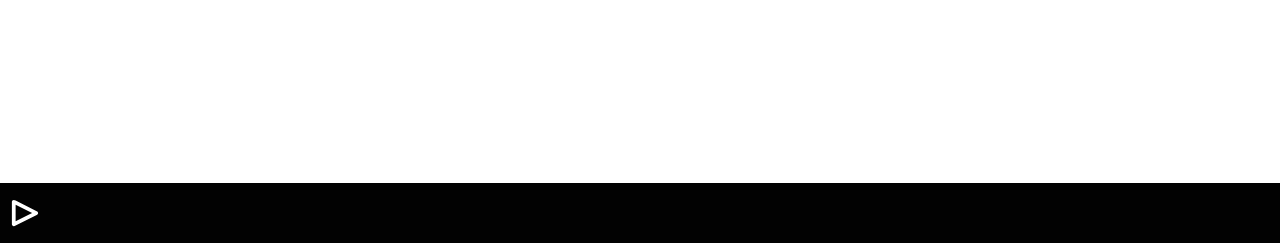
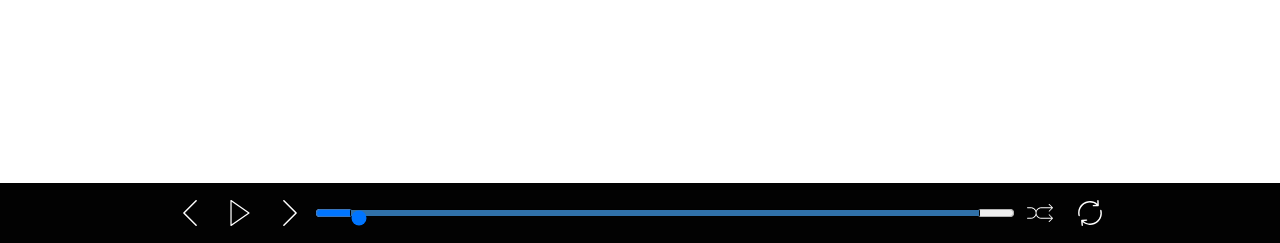
Before and after one commit to V1shvesh/SoundPlay, a PHP site: page /player.html in a window 1280 px wide. Shown: the part 557-800 px from the top of the page. Run offline with PHP 8.4, Linux system fonts and the light colour scheme; some web fonts are replaced.

Commit message:
Implement seekbar and other icons in playbar

```diff
--- a/css/player.css
+++ b/css/player.css
@@ -4,23 +4,23 @@
 	position: fixed;
 	bottom:0;
 	width: 100%;
-	height: 60px;
+	height: 30px;
+	padding:15px 0;
 	background-color: rgba(2,2,2,255);
 	color:rgba(255,255,255,255);
+	display: inline-grid;
+	grid-template-columns:auto repeat(3,50px) 700px repeat(2,50px) auto;
 }
 .btn-wrapper{
 	height: 30px;
-	width: 30px;
-	position: relative;
+	width: 50px;
+	position: initial;
 	perspective: 800px;
-}
-.toggle-play path{
-	fill: white;
+	grid-column-start:3;
 }
 .toggle-play{
 	height: 30px;
-	width: 30px;
-	margin:15px 10px;
+	width: 50px;
 	position: absolute;
 	transform-style: preserve-3d;
   	transition: transform 1s;
@@ -28,13 +28,25 @@
 .toggle-play svg{
 	position: absolute;
 	display: block;
-	height:30px;
+	height:26px;
 	width:30px;
 	backface-visibility: hidden;
-	margin:0;
 	background-color: rgba(2,2,2,255);
 }
-.play{
+.playbar-btn{
+	width: 30px;
+	height: 26px;
+	margin:2px 10px;
+}
+.playbar-btn:hover path{
+	fill: rgba(128,128,128,128);
+}
+.playbar-btn path{
+	stroke-width:3px;
+	fill: rgba(256,256,256,256);
+}
+.back{
+	grid-column:2;
 }
 .pause{
 	transform: rotateY(180deg);
@@ -42,3 +54,55 @@
 .toggle-play.flipped{
 	transform: rotateY(180deg);
 }
+.slider{
+	height:30px;
+}
+.slider>input[type="range"]{
+	width: 90%;
+	height: 30px;
+	padding: 0 5%;
+	margin: 0;
+}
+/* The slider handle (use webkit (Chrome, Opera, Safari, Edge) and moz (Firefox) to override default look) */
+.slider>input[type="range"]::-webkit-slider-thumb {
+    -webkit-appearance: none; /* Override default look */
+    appearance: none;
+    width: 15px; /* Set a specific slider handle width */
+    height: 15px; /* Slider handle height */
+    background: #fff; /* White background */
+    cursor: pointer; /* Cursor on hover */
+    border-radius: 50%;
+}
+.slider>input[type="range"]::-moz-range-thumb {
+    width: 15px; /* Set a specific slider handle width */
+    height: 15px; /* Slider handle height */
+    background: #fff; /* Green background */
+    cursor: pointer; /* Cursor on hover */
+    border-radius: 50%;
+}
+
+.slider>input[type=range]::-webkit-slider-runnable-track {
+  width: 100%;
+  height: 8.4px;
+  cursor: pointer;
+  background: #3071a9;
+  border-radius: 1.3px;
+  border: 0.2px solid #010101;
+}
+
+.slider>input[type=range]:focus::-webkit-slider-runnable-track {
+  background: #367ebd;
+}
+
+.slider>input[type=range]::-moz-range-track {
+  width: 100%;
+  height: 2px;
+  cursor: pointer;
+  background: rgba(64,64,64,128);
+  border-radius: 1.3px;
+  border: 0.2px solid #010101;
+}
+
+.slider>input[type=range]:hover::-moz-range-track{
+	background: rgba(128,128,128,128);
+}
--- a/player.html
+++ b/player.html
@@ -17,16 +17,66 @@
 		</div>
 	</div>
 	<div class="playbar">
-	<div class="btn-wrapper">
-		<div class="toggle-play">
-			<svg height="32px" class="play" id="Layer_1" style="enable-background:new 0 0 32 32;" version="1.1" viewBox="0 0 32 32" width="32px" xml:space="preserve" xmlns="http://www.w3.org/2000/svg" xmlns:xlink="http://www.w3.org/1999/xlink">
-				<path d="M28.516,14L6,2.75C5.344,2.453,4.672,2,4,2C2.922,2,2,2.906,2,4v24c0,1.094,0.922,2,2,2c0.672,0,1.344-0.453,2-0.75  L28.516,18C29.063,17.734,30,17.188,30,16S29.063,14.266,28.516,14z M6,24.778V7.222L23.568,16L6,24.778z"/>
+		<svg class="playbar-btn back" version="1.1" id="Capa_1" xmlns="http://www.w3.org/2000/svg" xmlns:xlink="http://www.w3.org/1999/xlink" x="0px" y="0px"
+	 viewBox="0 0 477.175 477.175" style="enable-background:new 0 0 477.175 477.175;" xml:space="preserve">
+			<path d="M145.188,238.575l215.5-215.5c5.3-5.3,5.3-13.8,0-19.1s-13.8-5.3-19.1,0l-225.1,225.1c-5.3,5.3-5.3,13.8,0,19.1l225.1,225
+		c2.6,2.6,6.1,4,9.5,4s6.9-1.3,9.5-4c5.3-5.3,5.3-13.8,0-19.1L145.188,238.575z"/>
+		</svg>
+		<div class="btn-wrapper">
+			<div class="toggle-play">
+				<svg version="1.1" class="play playbar-btn" id="Capa_1" xmlns="http://www.w3.org/2000/svg" xmlns:xlink="http://www.w3.org/1999/xlink" x="0px" y="0px"
+	 viewBox="0 0 41.999 41.999" style="enable-background:new 0 0 41.999 41.999;" xml:space="preserve">
+				<path stroke-width="3px" d="M36.068,20.176l-29-20C6.761-0.035,6.363-0.057,6.035,0.114C5.706,0.287,5.5,0.627,5.5,0.999v40
+					c0,0.372,0.206,0.713,0.535,0.886c0.146,0.076,0.306,0.114,0.465,0.114c0.199,0,0.397-0.06,0.568-0.177l29-20
+					c0.271-0.187,0.432-0.494,0.432-0.823S36.338,20.363,36.068,20.176z M7.5,39.095V2.904l26.239,18.096L7.5,39.095z"/></path>
+				</svg>
+				<svg class="pause playbar-btn" version="1.1" id="Capa_1" xmlns="http://www.w3.org/2000/svg" xmlns:xlink="http://www.w3.org/1999/xlink" x="0px" y="0px"
+	 viewBox="0 0 42 42" style="enable-background:new 0 0 42 42;" xml:space="preserve">
+					<g>
+						<path d="M14.5,0c-0.552,0-1,0.447-1,1v40c0,0.553,0.448,1,1,1s1-0.447,1-1V1C15.5,0.447,15.052,0,14.5,0z"/></path>
+						<path d="M27.5,0c-0.552,0-1,0.447-1,1v40c0,0.553,0.448,1,1,1s1-0.447,1-1V1C28.5,0.447,28.052,0,27.5,0z"/></path>
+					</g>
+				</svg>
+			</div>
+		</div>
+			<svg class="playbar-btn" version="1.1" id="Capa_1" xmlns="http://www.w3.org/2000/svg" xmlns:xlink="http://www.w3.org/1999/xlink" x="0px" y="0px"
+	 viewBox="0 0 477.175 477.175" style="enable-background:new 0 0 477.175 477.175;" xml:space="preserve">
+				<g>
+					<path d="M360.731,229.075l-225.1-225.1c-5.3-5.3-13.8-5.3-19.1,0s-5.3,13.8,0,19.1l215.5,215.5l-215.5,215.5
+						c-5.3,5.3-5.3,13.8,0,19.1c2.6,2.6,6.1,4,9.5,4c3.4,0,6.9-1.3,9.5-4l225.1-225.1C365.931,242.875,365.931,234.275,360.731,229.075z
+						"/>
+				</g>
 			</svg>
-			<svg class="pause" enable-background="new 0 0 96 96" height="96px" id="pause" version="1.1" viewBox="0 0 96 96" width="96px" xml:space="preserve" xmlns="http://www.w3.org/2000/svg" xmlns:xlink="http://www.w3.org/1999/xlink">
-				<path d="M32,12c-6.627,0-12,5.373-12,12v48c0,6.627,5.373,12,12,12s12-5.373,12-12V24C44,17.373,38.627,12,32,12z M36,72  c0,2.209-1.791,4-4,4s-4-1.791-4-4V24c0-2.209,1.791-4,4-4s4,1.791,4,4V72z"/>
-				<path d="M64,12c-6.627,0-12,5.373-12,12v48c0,6.627,5.373,12,12,12s12-5.373,12-12V24C76,17.373,70.627,12,64,12z M68,72  c0,2.209-1.791,4-4,4s-4-1.791-4-4V24c0-2.209,1.791-4,4-4s4,1.791,4,4V72z"/>
-			</svg>
+		<div class="slider">
+			<input min="0" max="100" value="0" step="any" class="slider" type="range">
 		</div>
+			<svg class="playbar-btn" version="1.1" id="Capa_1" xmlns="http://www.w3.org/2000/svg" xmlns:xlink="http://www.w3.org/1999/xlink" x="0px" y="0px"
+		 viewBox="0 0 59.999 59.999" style="enable-background:new 0 0 59.999 59.999;" xml:space="preserve">
+				<path d="M59.923,41.618c-0.051-0.123-0.125-0.234-0.217-0.326l-7.999-7.999c-0.391-0.391-1.023-0.391-1.414,0s-0.391,1.023,0,1.414
+		l6.293,6.293H33c-6.065,0-11-4.935-11-11s4.935-11,11-11h23.586l-6.293,6.293c-0.391,0.391-0.391,1.023,0,1.414
+		c0.195,0.195,0.451,0.293,0.707,0.293s0.512-0.098,0.707-0.293l7.999-7.999c0.093-0.092,0.166-0.203,0.217-0.326
+		c0.101-0.244,0.101-0.519,0-0.764c-0.051-0.123-0.125-0.234-0.217-0.326l-7.999-7.999c-0.391-0.391-1.023-0.391-1.414,0
+		s-0.391,1.023,0,1.414l6.293,6.293H33c-5.4,0-10.039,3.311-12,8.008c-1.961-4.697-6.6-8.008-12-8.008H1c-0.553,0-1,0.447-1,1
+		s0.447,1,1,1h8c6.065,0,11,4.935,11,11s-4.935,11-11,11H1c-0.553,0-1,0.447-1,1s0.447,1,1,1h8c5.4,0,10.039-3.311,12-8.008
+		c1.961,4.697,6.6,8.008,12,8.008h23.586l-6.293,6.293c-0.391,0.391-0.391,1.023,0,1.414c0.195,0.195,0.451,0.293,0.707,0.293
+		s0.512-0.098,0.707-0.293l7.999-7.999c0.093-0.092,0.166-0.203,0.217-0.326C60.024,42.137,60.024,41.862,59.923,41.618z"/>
+	</svg>
+	<svg class="playbar-btn" version="1.1" id="Capa_1" xmlns="http://www.w3.org/2000/svg" xmlns:xlink="http://www.w3.org/1999/xlink" x="0px" y="0px"
+	 viewBox="0 0 489.711 489.711" style="enable-background:new 0 0 489.711 489.711;" xml:space="preserve">
+		<g>
+			<g>
+				<path d="M112.156,97.111c72.3-65.4,180.5-66.4,253.8-6.7l-58.1,2.2c-7.5,0.3-13.3,6.5-13,14c0.3,7.3,6.3,13,13.5,13
+					c0.2,0,0.3,0,0.5,0l89.2-3.3c7.3-0.3,13-6.2,13-13.5v-1c0-0.2,0-0.3,0-0.5v-0.1l0,0l-3.3-88.2c-0.3-7.5-6.6-13.3-14-13
+					c-7.5,0.3-13.3,6.5-13,14l2.1,55.3c-36.3-29.7-81-46.9-128.8-49.3c-59.2-3-116.1,17.3-160,57.1c-60.4,54.7-86,137.9-66.8,217.1
+					c1.5,6.2,7,10.3,13.1,10.3c1.1,0,2.1-0.1,3.2-0.4c7.2-1.8,11.7-9.1,9.9-16.3C36.656,218.211,59.056,145.111,112.156,97.111z"/>
+				<path d="M462.456,195.511c-1.8-7.2-9.1-11.7-16.3-9.9c-7.2,1.8-11.7,9.1-9.9,16.3c16.9,69.6-5.6,142.7-58.7,190.7
+					c-37.3,33.7-84.1,50.3-130.7,50.3c-44.5,0-88.9-15.1-124.7-44.9l58.8-5.3c7.4-0.7,12.9-7.2,12.2-14.7s-7.2-12.9-14.7-12.2l-88.9,8
+					c-7.4,0.7-12.9,7.2-12.2,14.7l8,88.9c0.6,7,6.5,12.3,13.4,12.3c0.4,0,0.8,0,1.2-0.1c7.4-0.7,12.9-7.2,12.2-14.7l-4.8-54.1
+					c36.3,29.4,80.8,46.5,128.3,48.9c3.8,0.2,7.6,0.3,11.3,0.3c55.1,0,107.5-20.2,148.7-57.4
+					C456.056,357.911,481.656,274.811,462.456,195.511z"/>
+			</g>
+		</g>
+	</svg>
 	</div>
 </body>
 </html>
```
Also changed, not shown: js/player.js (+48 -6 lines).
